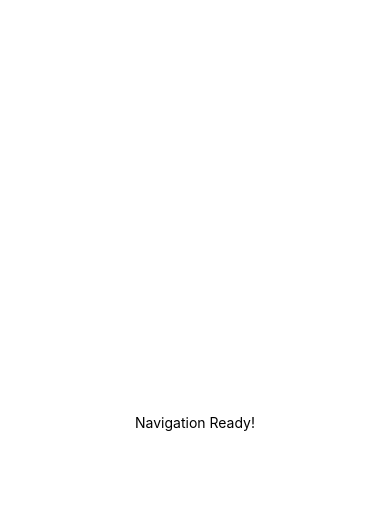
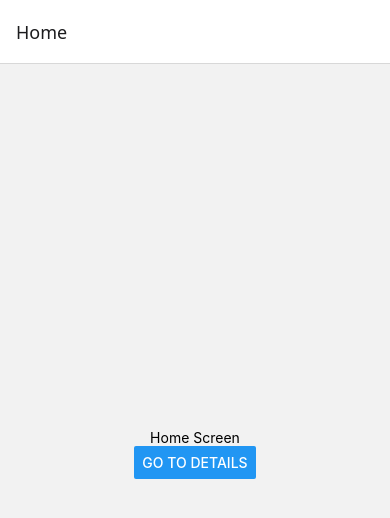
Before and after one commit to damlatezal/TravelApp, a React Native app: screen /Home in a window 390 px wide. Shown: the top 518 px of the page. Built offline with nearby package versions, Linux system fonts and the light colour scheme.

Commit message:
feat: implement stack navigator with Home and Details screens (Part 2)

```diff
--- a/App.js
+++ b/App.js
@@ -1,12 +1,17 @@
 import { NavigationContainer } from '@react-navigation/native';
-import { Text, View } from 'react-native';
+import { createNativeStackNavigator } from '@react-navigation/native-stack';
+import HomeScreen from './screens/HomeScreen';
+import DetailsScreen from './screens/DetailsScreen';
+
+const Stack = createNativeStackNavigator();
 
 export default function App() {
   return (
     <NavigationContainer>
-      <View style={{ flex: 1, justifyContent: 'center', alignItems: 'center' }}>
-        <Text>Navigation Ready!</Text>
-      </View>
+      <Stack.Navigator initialRouteName="Home">
+        <Stack.Screen name="Home" component={HomeScreen} />
+        <Stack.Screen name="Details" component={DetailsScreen} />
+      </Stack.Navigator>
     </NavigationContainer>
   );
 }
--- /dev/null
+++ b/screens/DetailsScreen.js
@@ -0,0 +1,10 @@
+import { View, Text, Button } from 'react-native';
+
+export default function DetailsScreen({ navigation }) {
+  return (
+    <View style={{ flex: 1, justifyContent: 'center', alignItems: 'center' }}>
+      <Text>Details Screen</Text>
+      <Button title="Go Back" onPress={() => navigation.goBack()} />
+    </View>
+  );
+}
--- /dev/null
+++ b/screens/HomeScreen.js
@@ -0,0 +1,13 @@
+import { View, Text, Button } from 'react-native';
+
+export default function HomeScreen({ navigation }) {
+  return (
+    <View style={{ flex: 1, justifyContent: 'center', alignItems: 'center' }}>
+      <Text>Home Screen</Text>
+      <Button
+        title="Go to Details"
+        onPress={() => navigation.navigate('Details')}
+      />
+    </View>
+  );
+}
```
